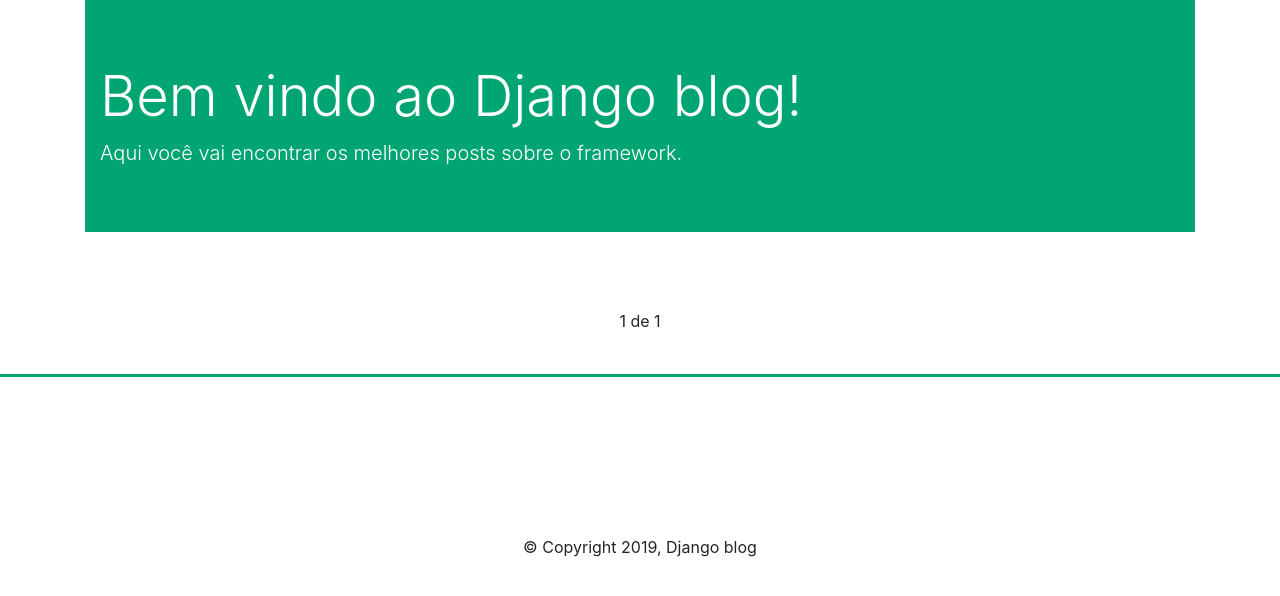
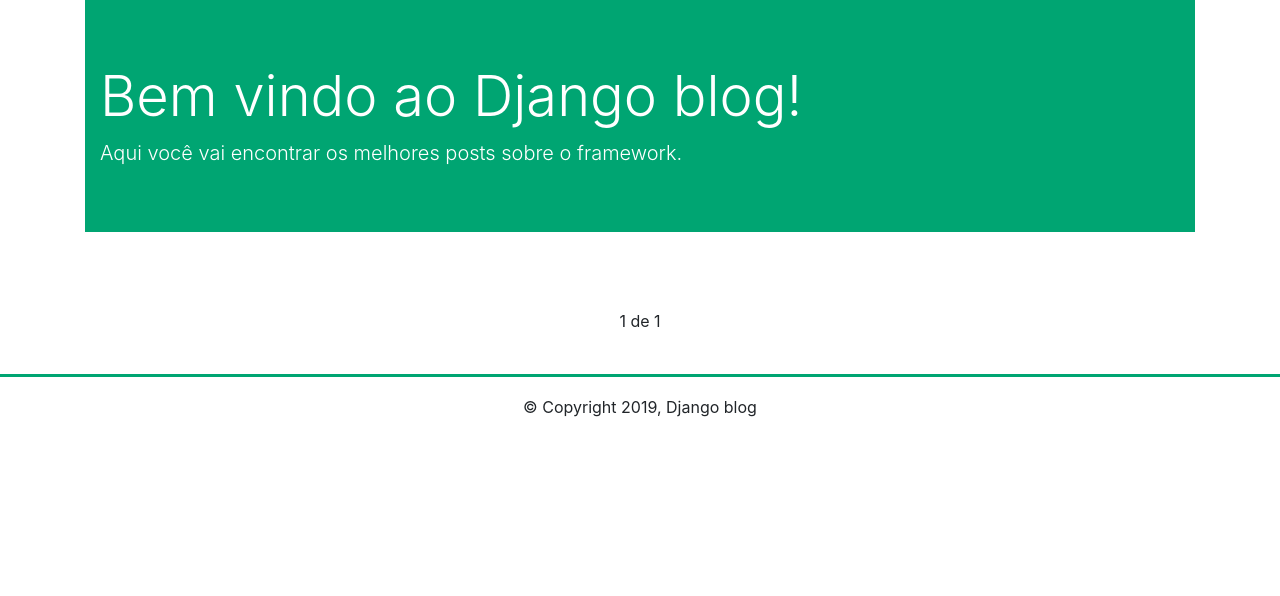
Before and after one commit to Arthur994/Django, a Django app: page / in a window 1280 px wide. Shown: the part 107-703 px from the top of the page. Run offline with Django 3.2, Linux system fonts and the light colour scheme; data that the repository does not hold is empty; some libraries are stand-ins or nearby versions.

Commit message:
alteração css

```diff
--- a/blog/static/css/styles.css
+++ b/blog/static/css/styles.css
@@ -94,7 +94,8 @@
 }
 
 body footer {
-	height: 200px;
+	height: 60px;
+	width: 100%;
 	position: relative;
 	border-top: 3px solid #00A572;
 }
--- a/blog/templates/blog/base.html
+++ b/blog/templates/blog/base.html
@@ -46,7 +46,7 @@
       <span class="sair"><a href="{% url 'logout' %}">Sair</a></span>
     </p>
      <div class="submenu-auth" style="background: #29AB87";>
-        <span><a href="{% url 'blog:post_create' %}">Adicionar post</a></span>
+        <span><a href="{% url 'blog:post_create' %}" class="btn btn-primary">Adicionar post</a></span>
     </div>
     {% endif %}
     {% block content %}
@@ -54,7 +54,7 @@
   </div>
   <footer>
     <span class="copy">&copy; Copyright 2019, Django blog</span>
-</footer>
+  </footer>
   <script src="https://code.jquery.com/jquery-3.2.1.slim.min.js"
     integrity="sha384-KJ3o2DKtIkvYIK3UENzmM7KCkRr/rE9/Qpg6aAZGJwFDMVNA/GpGFF93hXpG5KkN"
     crossorigin="anonymous"></script>
```
